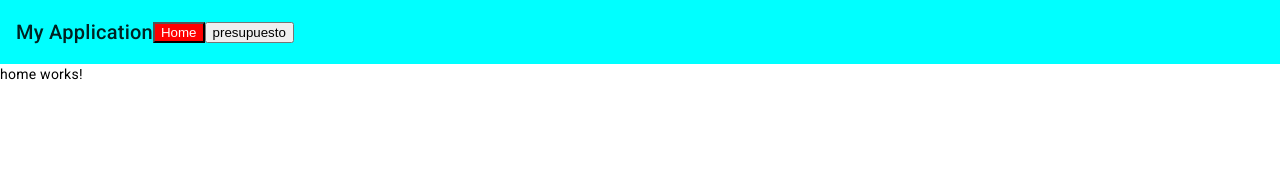
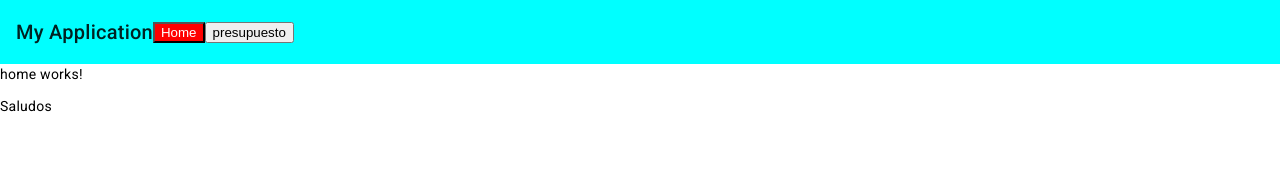
Before and after one commit to vanfranjay/plan-de-negocio, an Angular app in the folder frontend-planDeNegocio/: page /home in a window 1280 px wide. Shown: the top 186 px of the page. Built offline with nearby package versions, Linux system fonts and the light colour scheme.

Commit message:
tercer commit

```diff
--- a/frontend-planDeNegocio/src/app/pages/home/home.component.html
+++ b/frontend-planDeNegocio/src/app/pages/home/home.component.html
@@ -1 +1,2 @@
 <p>home works!</p>
+<p>Saludos</p>
```
